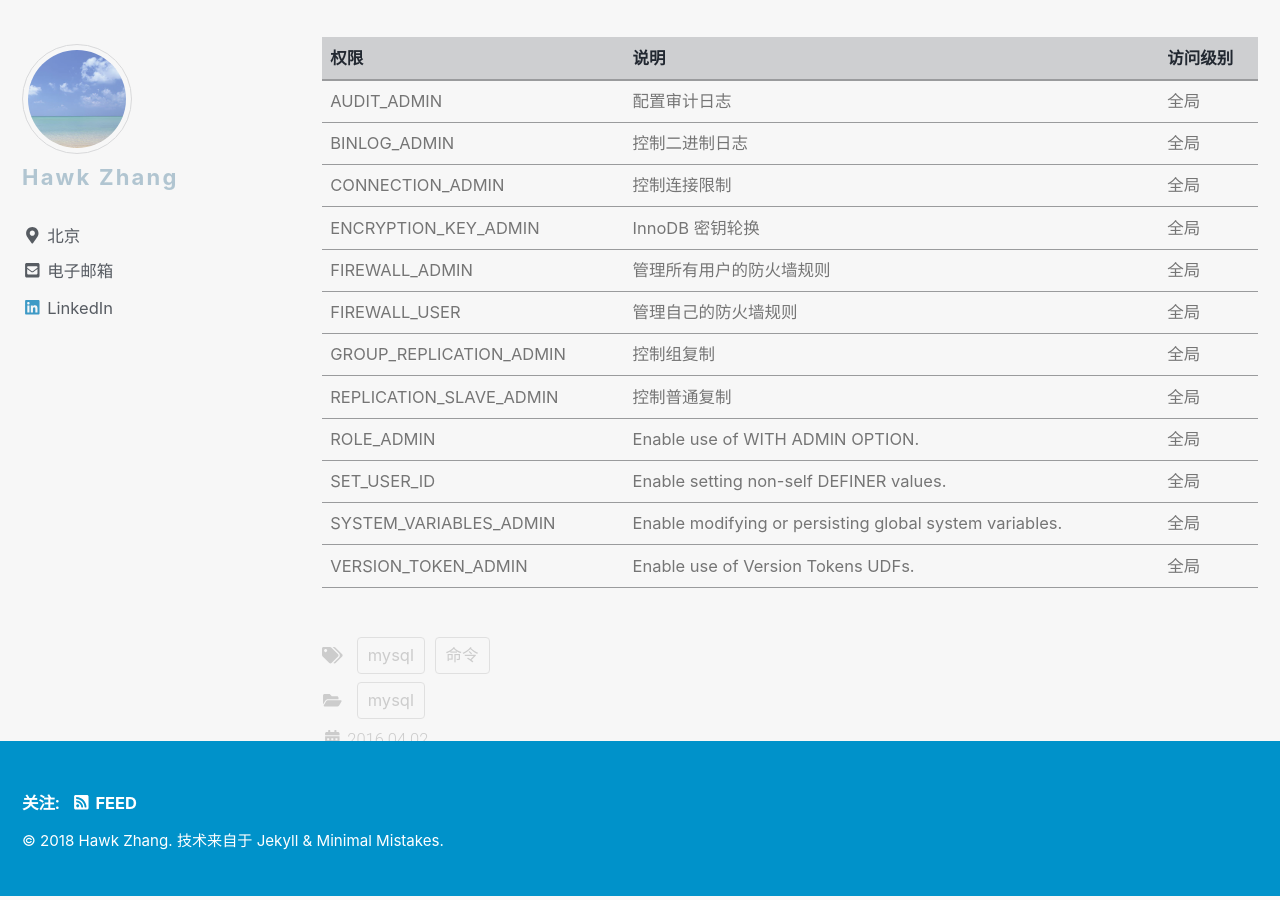
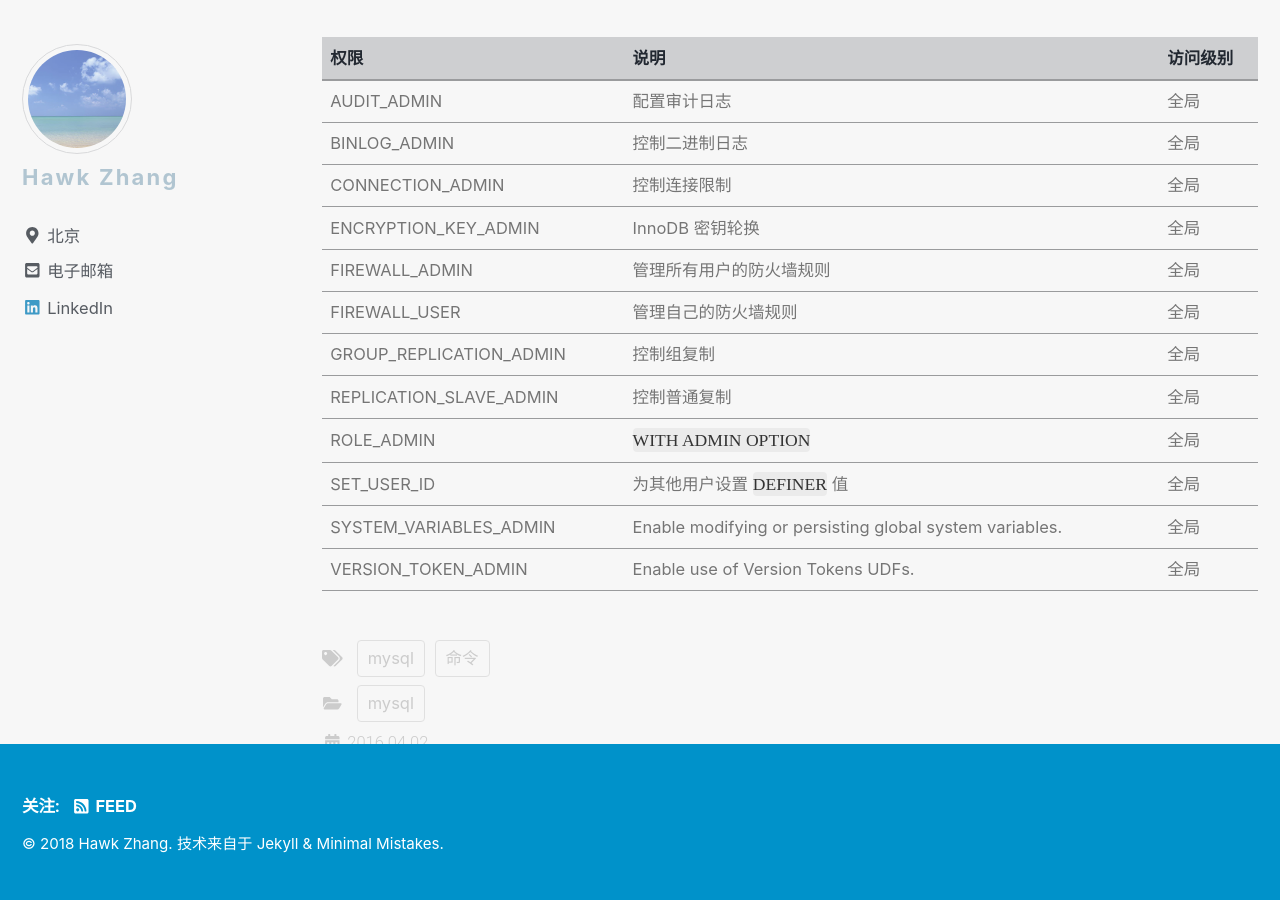
Before and after one commit to narru888/linotes_note, a Jekyll site: the page built from _posts/mysql/2016-04-02-statements.md, in a window 1280 px wide and 900 px high, scrolled down 5047 px. Built offline with Jekyll 4.4.1, drawn with Linux system fonts in a browser that asks for light colours; nearby versions of some CDN libraries; a script that is not in the unit is left out.

Commit message:
update on 2018-10-11 10:10:01 CST

```diff
--- a/_posts/mysql/2016-04-02-statements.md
+++ b/_posts/mysql/2016-04-02-statements.md
@@ -165,7 +165,7 @@ FIREWALL_ADMIN | 管理所有用户的防火墙规则 | 全局
 FIREWALL_USER | 管理自己的防火墙规则 | 全局
 GROUP_REPLICATION_ADMIN | 控制组复制 | 全局
 REPLICATION_SLAVE_ADMIN | 控制普通复制 | 全局
-ROLE_ADMIN | Enable use of WITH ADMIN OPTION. | 全局
-SET_USER_ID | Enable setting non-self DEFINER values. | 全局
+ROLE_ADMIN | `WITH ADMIN OPTION` | 全局
+SET_USER_ID | 为其他用户设置 `DEFINER` 值 | 全局
 SYSTEM_VARIABLES_ADMIN | Enable modifying or persisting global system variables. | 全局
 VERSION_TOKEN_ADMIN | Enable use of Version Tokens UDFs. | 全局
```
